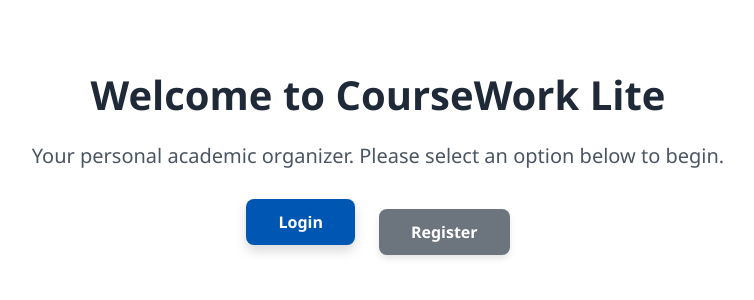
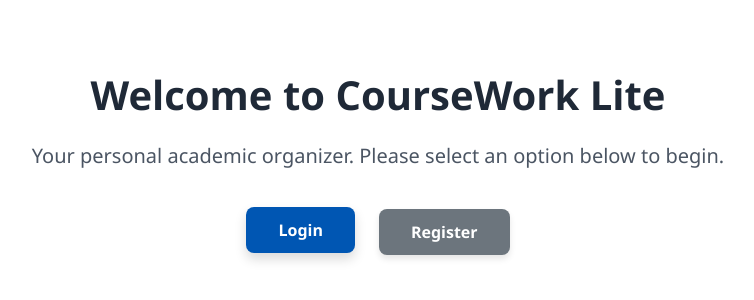
Before and after one commit to SlyyJavii/CourseWork-Lite, a React (Vite) app in the folder frontend/: page / in a window 1280 px wide. In both pictures the pointer is over the link "Login". Shown: the top 300 px of the page, without its empty margins (262-1016 px from the left). Built offline with nearby package versions, Linux system fonts and the light colour scheme; no server answers.

Commit message:
Adjusted the button lifting value so it's less dramatic.

```diff
--- a/frontend/src/styles/LandingPage.css
+++ b/frontend/src/styles/LandingPage.css
@@ -41,7 +41,7 @@
 }
 
 .button:hover {
-    transform: translateY(-10px); /* Lift effect */
+    transform: translateY(-2px); /* Lift effect */
     box-shadow: 0 6px 12px rgba(0, 0, 0, 0.15);
 }
 
```
